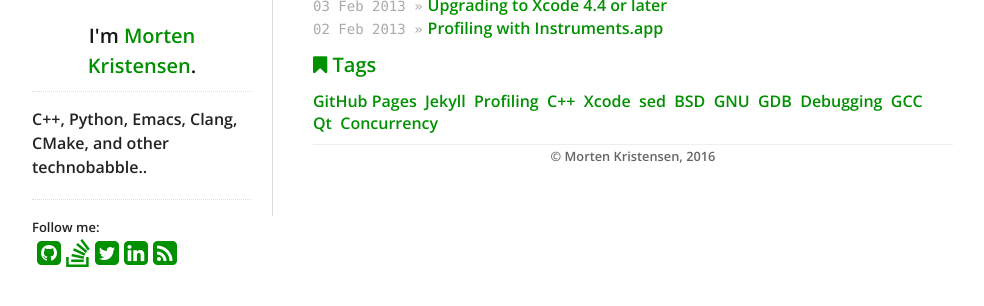
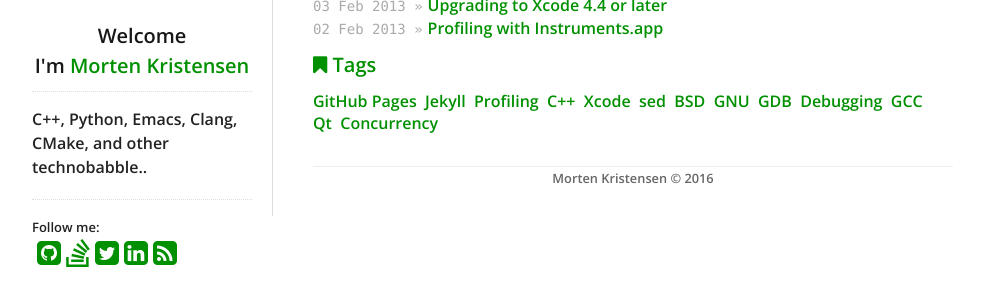
Before and after one commit to netromdk/netromdk.github.io, a Jekyll site: the page built from index.html, in a window 1280 px wide, cut to the strip 216-907 px from the top of the page. Shown: the top 306 px of the strip, without its empty margins (138-1122 px from the left). Built offline with Jekyll 4.4.1, drawn with Linux system fonts in a browser that asks for light colours; nearby versions of some CDN libraries.

Commit message:
Layout tweaks.

```diff
--- a/_includes/footer.html
+++ b/_includes/footer.html
@@ -1,3 +1,3 @@
 <center>
-  <p>© {{ site.data.theme.name }}, 2016</p>
+  <p>{{ site.data.theme.name }} © 2016</p>
 </center>
--- a/_includes/sidebar.html
+++ b/_includes/sidebar.html
@@ -6,7 +6,11 @@
     <img src="/logo.png" id="logo" alt="Blog logo"/>
     {% endif %}
   </a>
-  <h2>I'm <a href="/">{{ site.data.theme.name }}</a>.</h2>
+  <h2>
+    Welcome
+    <br/>
+    I'm <a href="/">{{ site.data.theme.name }}</a>
+  </h2>
   <div id="bio">
     <p>C++, Python, Emacs, Clang, CMake, and other technobabble..</p>
   </div>
--- a/_layouts/default.html
+++ b/_layouts/default.html
@@ -26,7 +26,7 @@
 
     <div class="eleven columns content">
       {{ content }}
-
+      <br/>
       <div class="footer">
         {% include footer.html %}
       </div>
```
